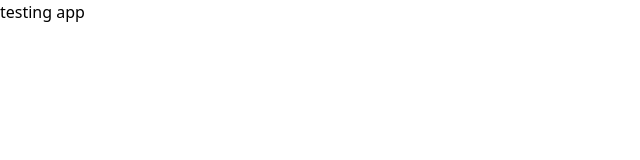
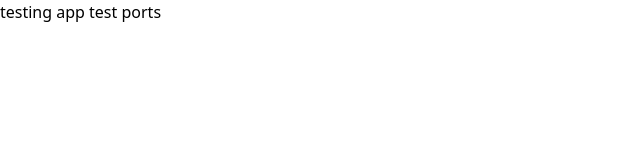
Before and after one commit to test-liberi/next-ts-playwright, a Next.js app: page / in a window 1280 px wide. Shown: the top 160 px of the page, without its empty margins (0-640 px from the left). Built offline with nearby package versions, Linux system fonts and the light colour scheme.

Commit message:
Update 2024-05-23T03:11:46

```diff
--- a/app/page.tsx
+++ b/app/page.tsx
@@ -3,7 +3,7 @@
 export default function Home() {
 
   return (
-  <div className="flex flex-col p-20 ">    testing app</div>
+  <div className="flex flex-col p-20 ">    testing app test ports</div>
 
   );
 }
```
Also changed, not shown: your_known_file.txt.
